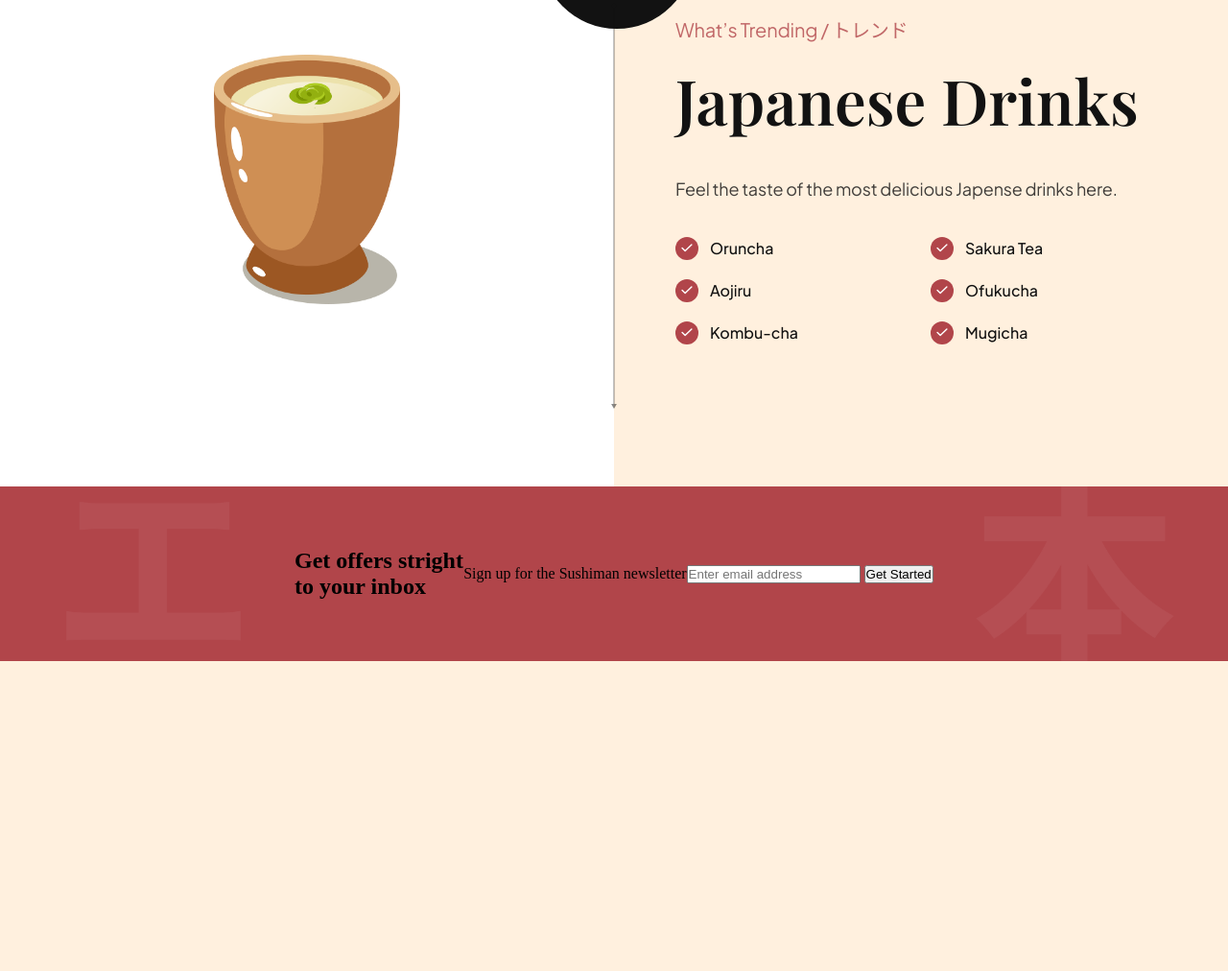
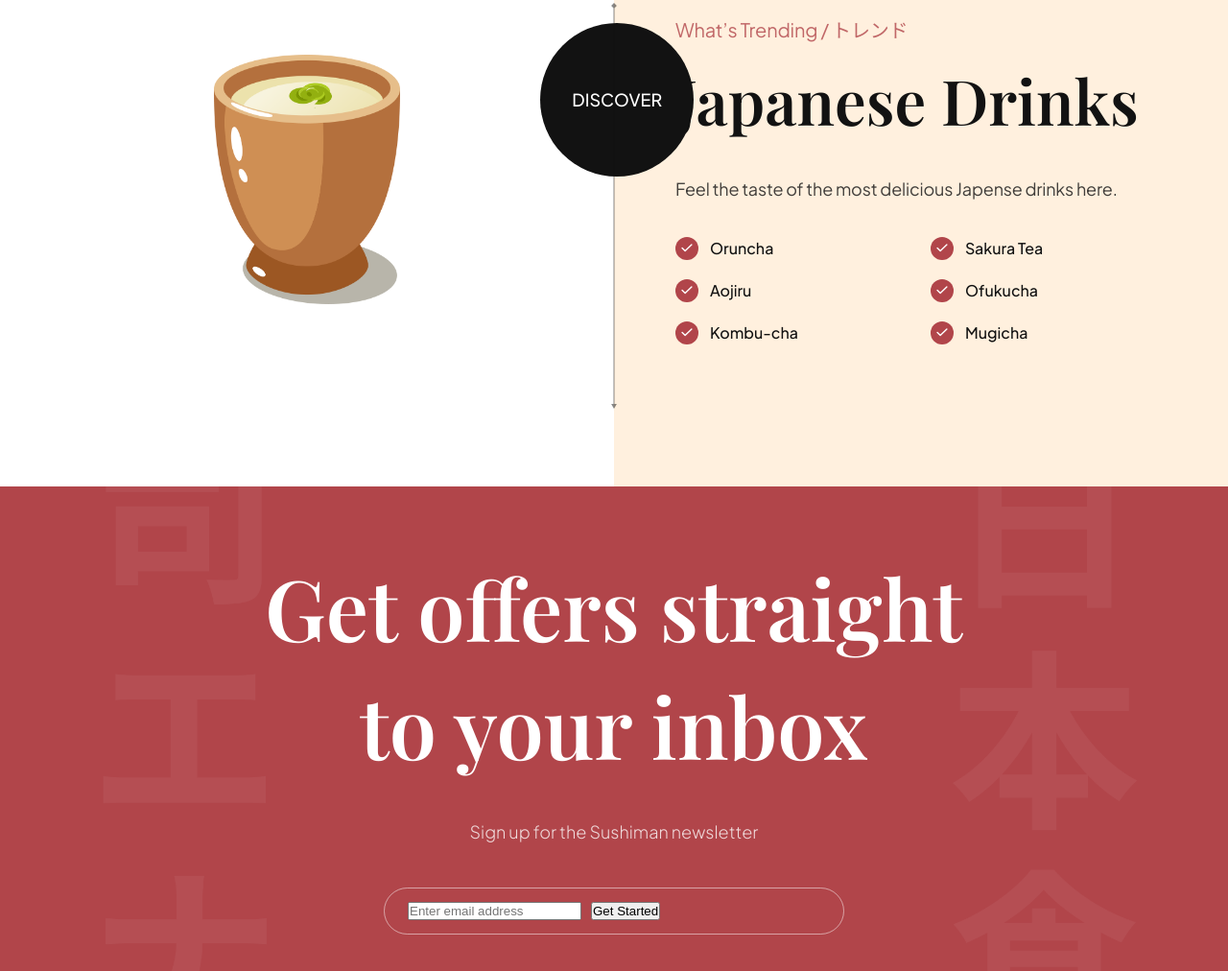
Before and after one commit to anabelena/sushi-themed-web, a website built with Vite: page index.html in a window 1280 px wide. Shown: the part 3191-4203 px from the top of the page at 96% size. Before the commit the page ends 3880 px from the top, so only its background shows below. Built offline with nearby package versions, Linux system fonts and the light colour scheme.

Commit message:
fix: correct typos and update styles in subscription section
- Corrected minor spelling errors in the HTML structure of the subscription section
- Updated CSS styles, including layout, padding, and colors for improved readability

```diff
--- a/css/sections/subscribe.css
+++ b/css/sections/subscribe.css
@@ -3,7 +3,47 @@
 
     background-color: var(--primary-color);
     background-image: url('../../assets/subscribe_bg.png');
-    background-size: cover;
+
+
+    background-position: center;
     background-repeat: no-repeat;
-    background-position: center;
+    background-size: contain;
+
+    flex-direction: column;
+    overflow: hidden;
+
 }
+
+.subscription h2{
+    font-size: 88px;
+    font-family: var(--playfair-display);
+    font-weight: 600;
+    line-height: 123px;
+
+    color: var(--color-white);
+    text-align: center;
+}
+
+.subscription p{
+    font-size: 18px;
+    font-family: var(--plus-jakarta-sans);
+    font-weight: 300;
+    line-height: 36px;
+
+    margin-top: 32px;
+
+    color: rgba(255,255,255, 0.8);
+    text-align: center;
+}
+
+.subscription__form{
+    min-width: 480px;
+    margin-top: 40px;
+    padding: 14px 14px 14px 24px;
+
+    display: flex;
+    gap: 10px;
+
+    border: 1px solid rgba(255,255,255, 0.5);
+    border-radius: 46px;
+}
--- a/index.html
+++ b/index.html
@@ -340,10 +340,12 @@
       </section>
 
       <section class="subscription flex-center" id="services">
+
         <h2 data-aos="flip-down">
-          Get offers stright <br/>
+          Get offers straight <br/>
           to your inbox
         </h2>
+
         <p data-aos="fade-up"> Sign up for the Sushiman newsletter</p>
 
         <div class="subscription__form" data-aos="fade-up">
```
